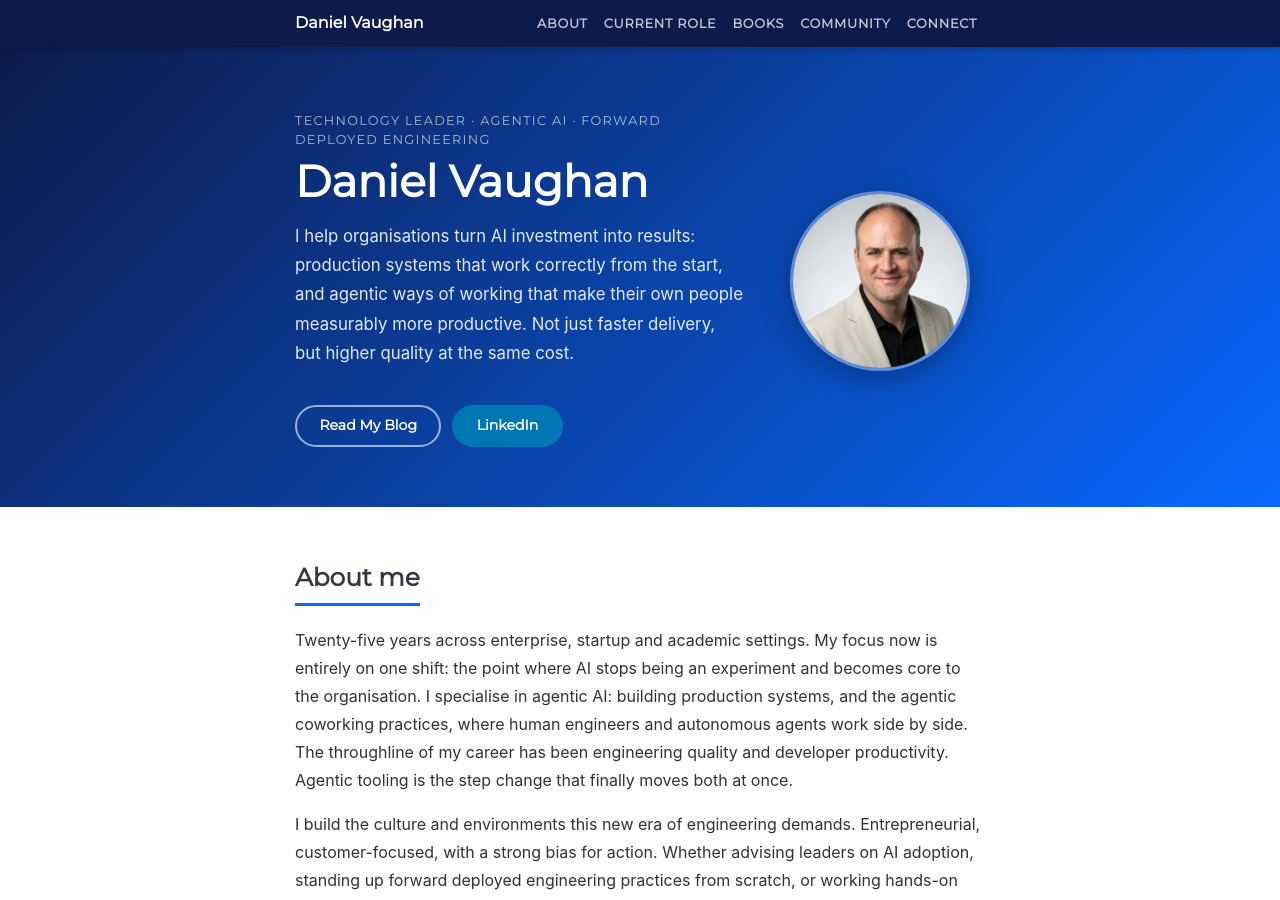
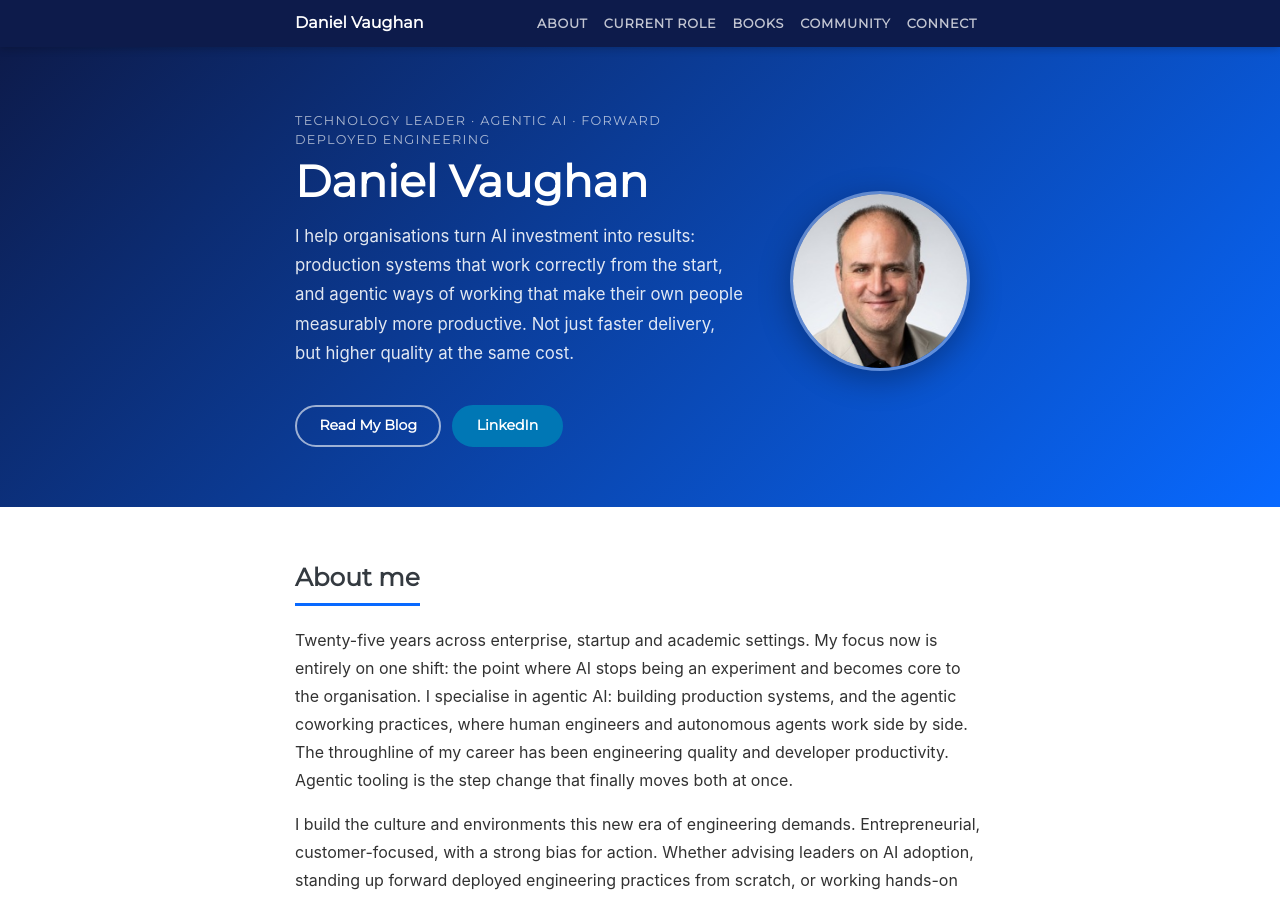
Before and after one commit to danielvaughan/danielvaughan.github.io, a Jekyll site: the page built from index.md, in a window 1280 px wide and 900 px high. Built offline with Jekyll 4.4.1, drawn with Linux system fonts in a browser that asks for light colours; comment, search, counter and statistics services are not loaded.

Commit message:
updated photo

```diff
--- a/index.md
+++ b/index.md
@@ -17,7 +17,7 @@ description: Technology leader and software architect specialising in Agentic AI
         </div>
       </div>
       <div class="col-md-4 order-1 order-md-2 text-center mb-4 mb-md-0">
-        <img class="hero-photo" src="img/daniel-vaughan-july-2026-200.jpg" srcset="img/daniel-vaughan-july-2026-200.jpg 1x, img/daniel-vaughan-july-2026-400.jpg 2x" alt="Daniel Vaughan" width="200" height="200">
+        <img class="hero-photo" src="img/daniel-vaughan-july-2026-centred-200.jpg" srcset="img/daniel-vaughan-july-2026-centred-200.jpg 1x, img/daniel-vaughan-july-2026-centred-400.jpg 2x" alt="Daniel Vaughan" width="200" height="200">
       </div>
     </div>
   </div>
```
Also changed, not shown: img/daniel-vaughan-july-2026-centred-200.jpg (added), img/daniel-vaughan-july-2026-centred-400.jpg (added).
